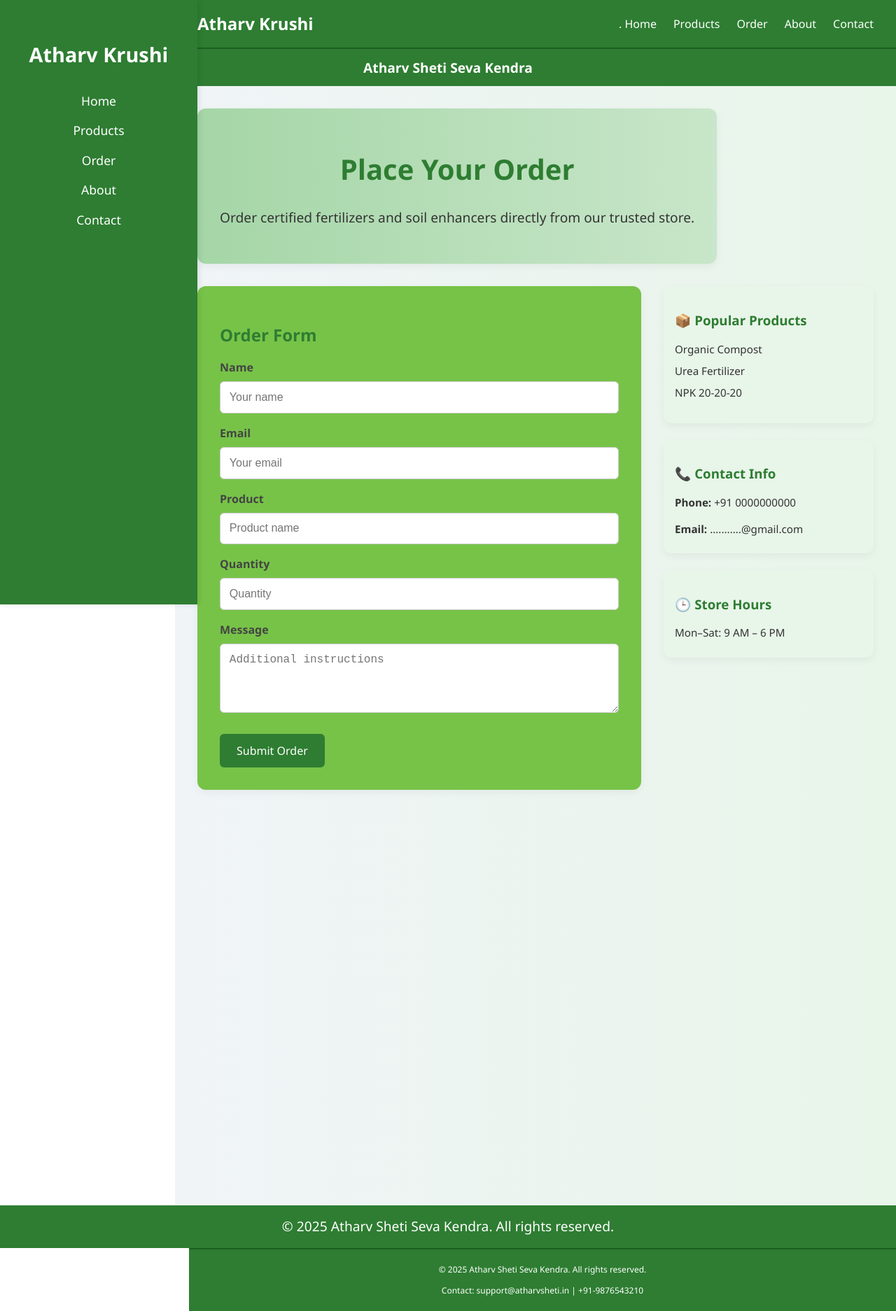
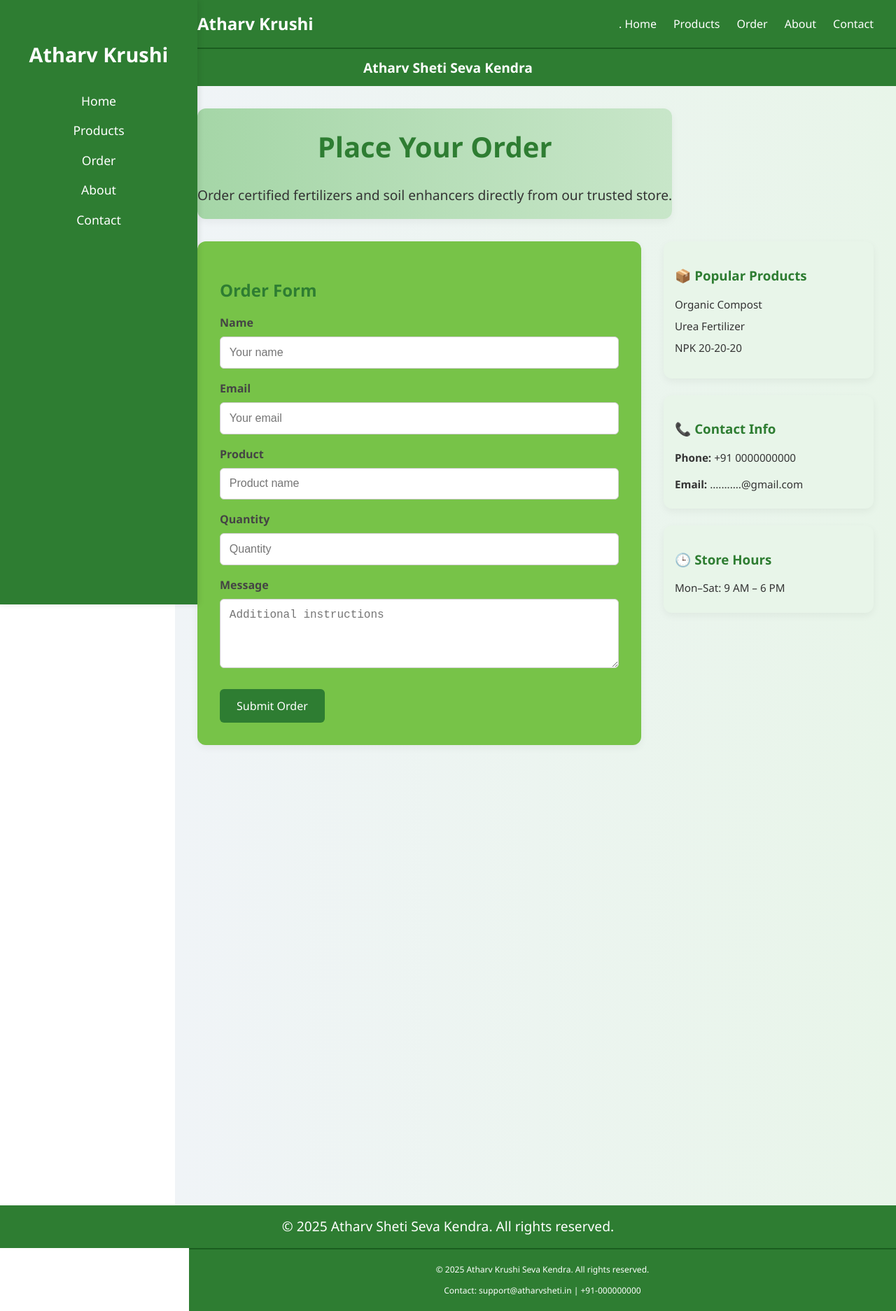
Before and after one commit to ROHANBHAVAD/aksk, a React (Vite) app: page /order in a window 1280 px wide. Shown: the whole page at 70% size. Built offline with nearby package versions, Linux system fonts and the light colour scheme.

Commit message:
touch up

```diff
--- a/src/components/Footer.jsx
+++ b/src/components/Footer.jsx
@@ -4,8 +4,8 @@ import '../styles/Footer.css';
 const Footer = () => {
   return (
     <footer className="footer">
-      <p>&copy; 2025 Atharv Sheti Seva Kendra. All rights reserved.</p>
-      <p>Contact: support@atharvsheti.in | +91-9876543210</p>
+      <p>&copy; 2025 Atharv Krushi Seva Kendra. All rights reserved.</p>
+      <p>Contact: support@atharvsheti.in | +91-000000000</p>
     </footer>
   );
 };
--- a/src/pages/about/AboutPage.jsx
+++ b/src/pages/about/AboutPage.jsx
@@ -5,7 +5,7 @@ const AboutPage = () => {
   return (
     <div className="about-page">
       <section className="about-hero">
-        <h1>About Atharv Sheti Seva Kendra</h1>
+        <h1>About Atharv Krushi Seva Kendra</h1>
         <p>Empowering farmers with trusted products, expert guidance, and a commitment to sustainable agriculture.</p>
       </section>
 
--- a/src/styles/OrderPage.css
+++ b/src/styles/OrderPage.css
@@ -21,8 +21,9 @@
 .order-hero {
   text-align: center;
   background: linear-gradient(to right, #a5d6a7, #c8e6c9);
-  padding: 2rem;
+
   border-radius: 12px;
+
   box-shadow: 0 4px 12px rgba(0, 0, 0, 0.05);
 }
 
```
